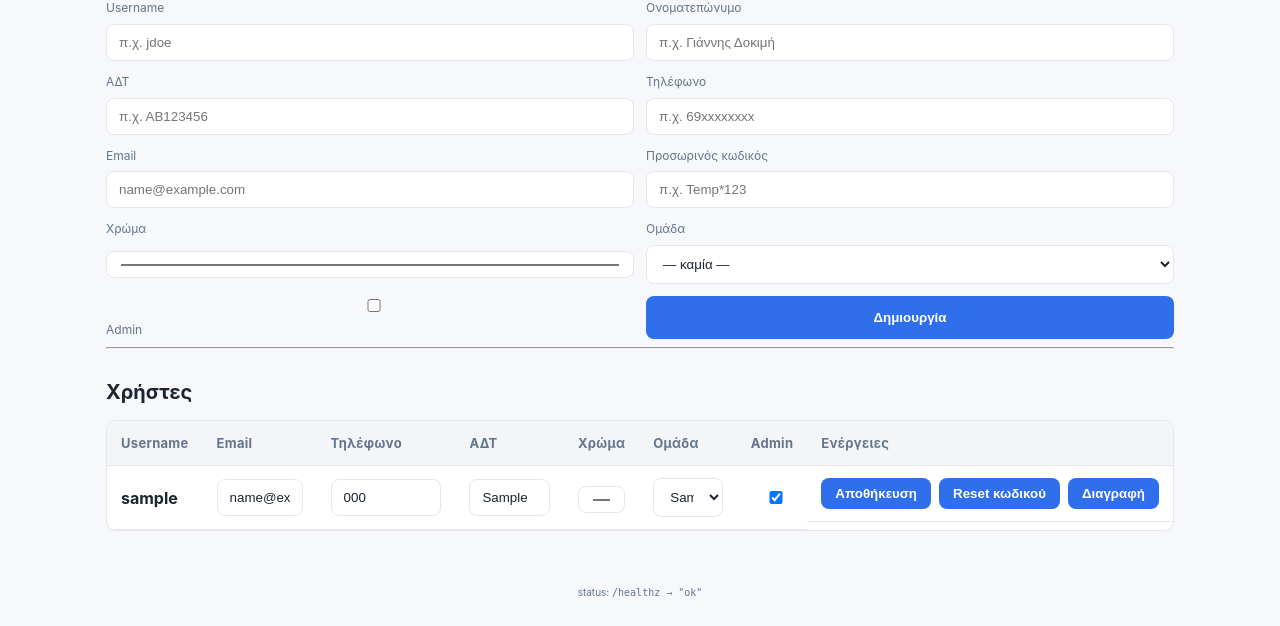
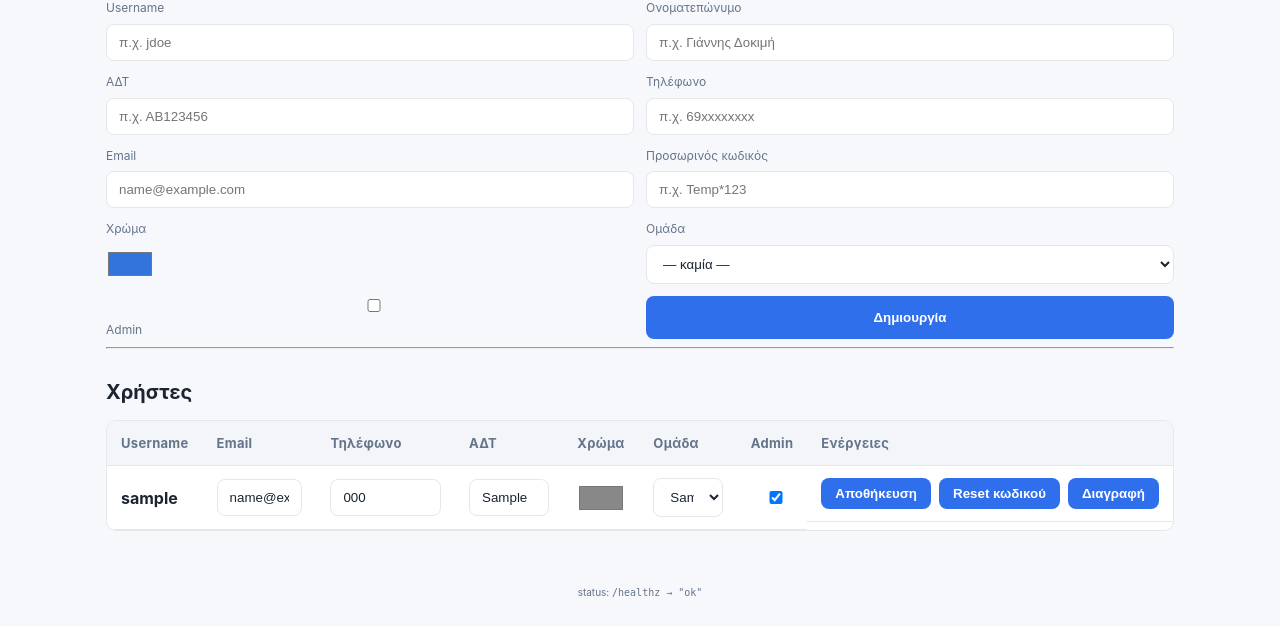
Before and after one commit to mariaarampatzaki8-hub/task-manager, a Flask app: page /admin in a window 1280 px wide. Shown: the part 654-1280 px from the top of the page. Run offline with Flask 3, Linux system fonts and the light colour scheme; a user stored in the database is signed in; tables that the repository leaves empty hold one stand-in row (values such as "Sample post"); parts of the project's set-up code (start-up, migrations or seed data) failed here and were passed over.

Commit message:
Update style.css

```diff
--- a/task_manager_linked/static/style.css
+++ b/task_manager_linked/static/style.css
@@ -127,3 +127,25 @@ input:focus,select:focus{outline:2px solid rgba(47,111,236,.25); border-color:va
 
 /* Footer */
 .footer{color:var(--muted); font-size:12px; text-align:center; padding:24px 0}
+/* κάνε το color input κλικαμπλ και “κανονικό” */
+input[type="color"]{
+  appearance: auto;
+  -webkit-appearance: auto;
+  display: inline-block;
+  width: 48px;
+  height: 32px;
+  padding: 0;
+  border: none;
+  background: transparent;
+  cursor: pointer;
+  vertical-align: middle;
+}
+
+/* αν έχεις γενικό κανόνα για όλα τα inputs, εξαιρέσε το color */
+input:not([type="color"]), select, button {
+  /* οι ήδη υπάρχοντες κανόνες σου εδώ (padding, border κλπ) */
+}
+
+/* αν κάποιο overlay/label το καλύπτει κατά λάθος */
+label { position: relative; }
+input[type="color"] { position: relative; z-index: 1; }
```
